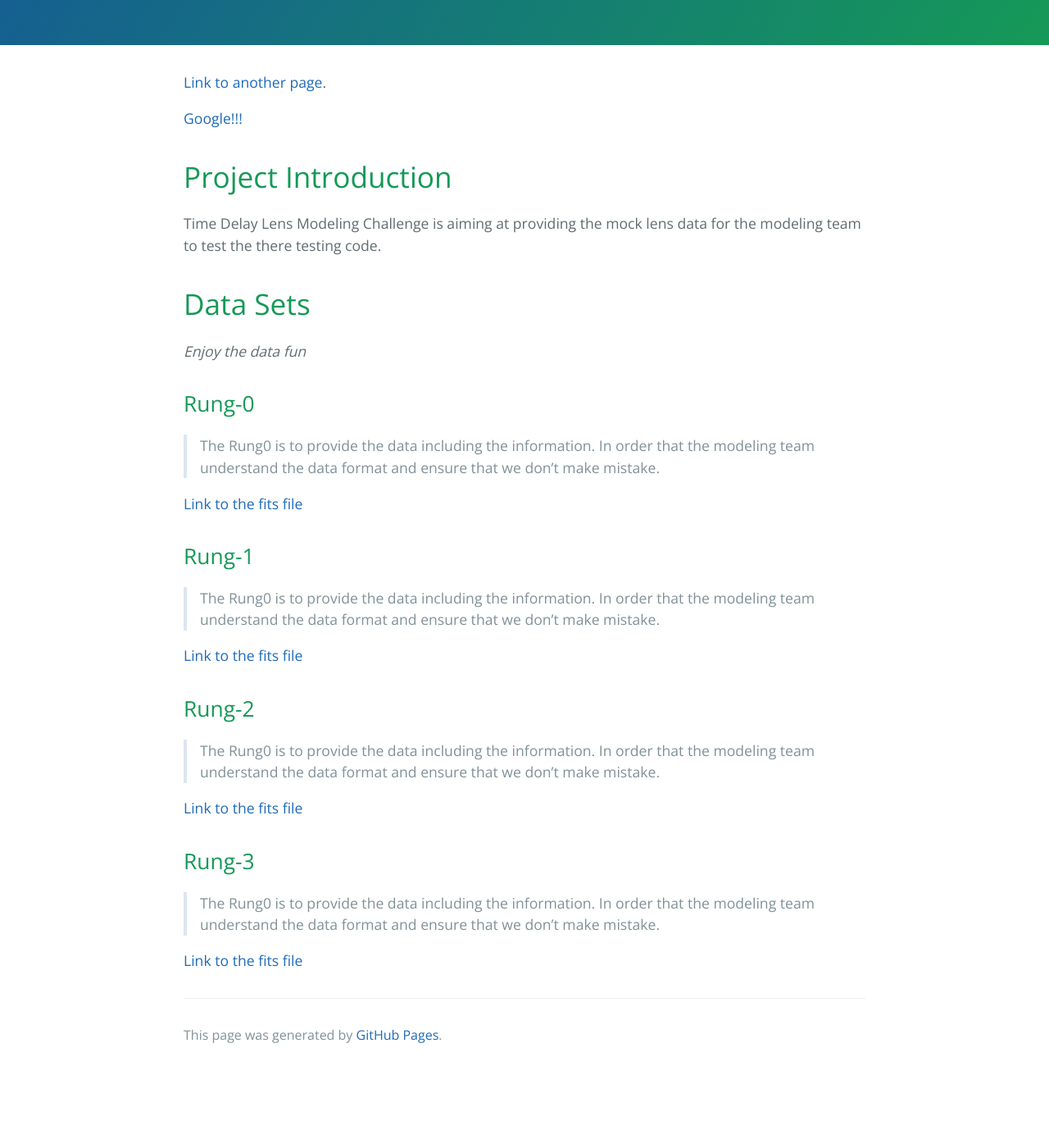
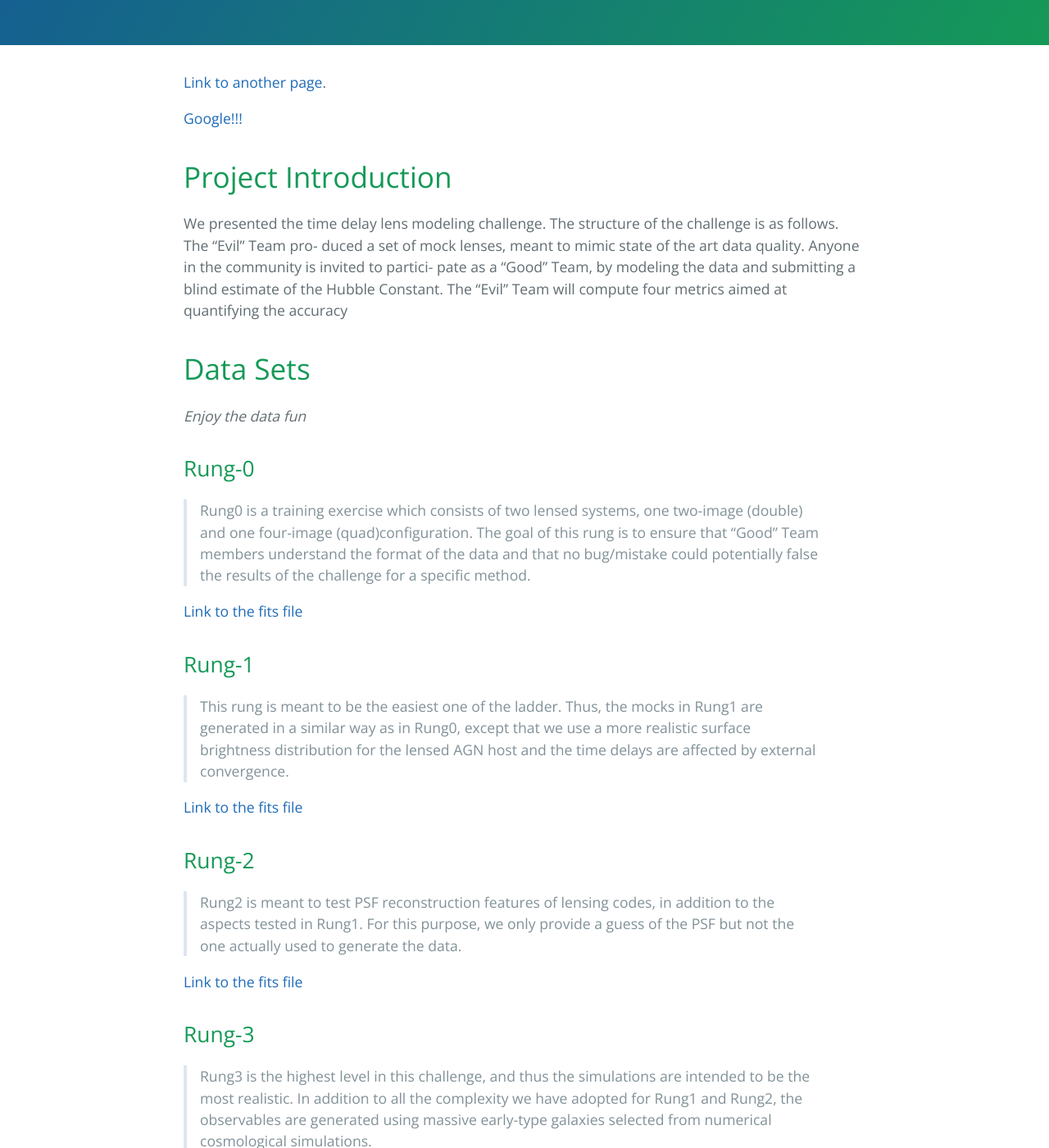
Before and after one commit to TDLMC/TDLMC.github.io, a Jekyll site: the page built from index.md, in a window 1280 px wide and 1400 px high, scrolled down 340 px. Shown: the whole window at 82% size. Built offline with Jekyll 4.4.1, drawn with Linux system fonts in a browser that asks for light colours; before the commit the page ends 1646 px from its top, so only the background shows below that.

Commit message:
Change the description of the rungs

```diff
--- a/index.md
+++ b/index.md
@@ -10,31 +10,32 @@ layout: default
 
 # [](#Introduction)Project Introduction
 
-Time Delay Lens Modeling Challenge is aiming at providing the mock lens data for the modeling team to test the there testing code.
+We presented the time delay lens modeling challenge. The structure of the challenge is as follows. The “Evil” Team pro- duced a set of mock lenses, meant to mimic state of the art data quality. Anyone in the community is invited to partici- pate as a “Good” Team, by modeling the data and submitting a blind estimate of the Hubble Constant. The “Evil” Team will compute four metrics aimed at quantifying the accuracy
 
 # [](#Data-sets)Data Sets
 _Enjoy the data fun_
 
 ## [](#Rung-0)Rung-0
 
-> The Rung0 is to provide the data including the information. In order that the modeling team understand the data format and ensure that we don't make mistake.
+> Rung0 is a training exercise which consists of two lensed systems, one two-image (double) and one four-image (quad)configuration. The goal of this rung is to ensure that “Good” Team members understand the format of the data and that no bug/mistake could potentially false the results of the challenge for a specific method.
 
 [Link to the fits file](data/imoutpt_7.fits)
 
 ## [](#Rung-1)Rung-1
 
-> The Rung0 is to provide the data including the information. In order that the modeling team understand the data format and ensure that we don't make mistake.
+> This rung is meant to be the easiest one of the ladder. Thus, the mocks in Rung1 are generated in a similar way as in Rung0, except that we use a more realistic surface brightness distribution for the lensed AGN host and the time delays are affected by external convergence.
 
 [Link to the fits file](data/imoutpt_7.fits)
 
 ## [](#Rung-2)Rung-2
 
-> The Rung0 is to provide the data including the information. In order that the modeling team understand the data format and ensure that we don't make mistake.
+> Rung2 is meant to test PSF reconstruction features of lensing codes, in addition to the aspects tested in Rung1. For this purpose, we only provide a guess of the PSF but not the one actually used to generate the data.
 
 [Link to the fits file](data/imoutpt_7.fits)
 
 ## [](#Rung-3)Rung-3
 
-> The Rung0 is to provide the data including the information. In order that the modeling team understand the data format and ensure that we don't make mistake.
+> Rung3 is the highest level in this challenge, and thus the simulations are intended to be the most realistic. In addition to all the complexity we have adopted for Rung1 and Rung2, the observables are generated using massive early-type galaxies selected from numerical cosmological simulations.
+
 
 [Link to the fits file](data/imoutpt_7.fits)
```
